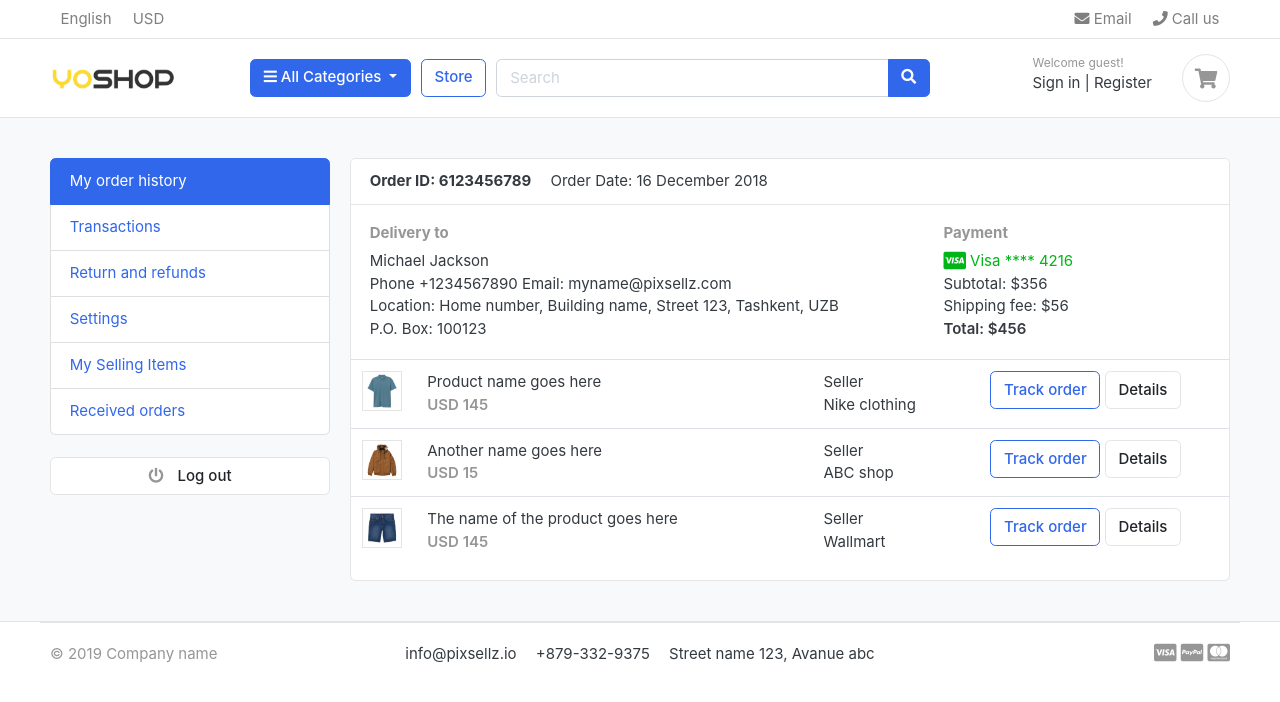
After one commit to oybek703/yo_shop, a Django app: template templates/accounts/dashboard.html in a window 1280 px wide. The commit adds this page. Shown: the top 702 px of the page. Run offline with Django 3.2, Linux system fonts and the light colour scheme; the template is opened without the code that fills it, so the values that code supplies are empty; some libraries are stand-ins or nearby versions; some web fonts are replaced.

Commit message:
dashboard template added

```diff
--- a/accounts/urls.py
+++ b/accounts/urls.py
@@ -2,8 +2,10 @@ from django.urls import path
 from . import views
 
 urlpatterns = [
+    path('', views.dashboard, name='dashboard'),
     path('register/', views.register, name='register'),
     path('login/', views.login, name='login'),
     path('logout/', views.logout, name='logout'),
+    path('dashboard/', views.dashboard, name='dashboard'),
     path('activate/<uidb64>/<token>', views.activate, name='activate')
 ]
--- /dev/null
+++ b/templates/accounts/dashboard.html
@@ -0,0 +1,103 @@
+{% extends 'base.html' %}
+{% block content %}
+    <!-- ========================= SECTION CONTENT ========================= -->
+    <section class="section-conten padding-y bg">
+        <div class="container">
+            {% include 'includes/alert.html' %}
+            <div class="row">
+                <aside class="col-md-3">
+                    <!--   SIDEBAR   -->
+                    <ul class="list-group">
+                        <a class="list-group-item active" href="#"> My order history </a>
+                        <a class="list-group-item" href="#"> Transactions </a>
+                        <a class="list-group-item" href="#"> Return and refunds </a>
+                        <a class="list-group-item" href="#">Settings </a>
+                        <a class="list-group-item" href="#"> My Selling Items </a>
+                        <a class="list-group-item" href="#"> Received orders </a>
+                    </ul>
+                    <br>
+                    <a class="btn btn-light btn-block" href="{% url 'logout' %}"> <i class="fa fa-power-off"></i> <span
+                            class="text">Log out</span>
+                    </a>
+                    <!--   SIDEBAR .//END   -->
+                </aside>
+                <main class="col-md-9">
+                    <article class="card">
+                        <header class="card-header">
+                            <strong class="d-inline-block mr-3">Order ID: 6123456789</strong>
+                            <span>Order Date: 16 December 2018</span>
+                        </header>
+                        <div class="card-body">
+                            <div class="row">
+                                <div class="col-md-8">
+                                    <h6 class="text-muted">Delivery to</h6>
+                                    <p>Michael Jackson <br>
+                                        Phone +1234567890 Email: myname@pixsellz.com <br>
+                                        Location: Home number, Building name, Street 123, Tashkent, UZB <br>
+                                        P.O. Box: 100123
+                                    </p>
+                                </div>
+                                <div class="col-md-4">
+                                    <h6 class="text-muted">Payment</h6>
+                                    <span class="text-success">
+						<i class="fab fa-lg fa-cc-visa"></i>
+					    Visa  **** 4216
+					</span>
+                                    <p>Subtotal: $356 <br>
+                                        Shipping fee: $56 <br>
+                                        <span class="b">Total:  $456 </span>
+                                    </p>
+                                </div>
+                            </div> <!-- row.// -->
+                        </div> <!-- card-body .// -->
+                        <div class="table-responsive">
+                            <table class="table table-hover">
+                                <tr>
+                                    <td width="65">
+                                        <img src="../images/items/1.jpg" class="img-xs border">
+                                    </td>
+                                    <td>
+                                        <p class="title mb-0">Product name goes here </p>
+                                        <var class="price text-muted">USD 145</var>
+                                    </td>
+                                    <td> Seller <br> Nike clothing</td>
+                                    <td width="250"><a href="#" class="btn btn-outline-primary">Track order</a> <a
+                                            href="#" class="btn btn-light"> Details </a></td>
+                                </tr>
+                                <tr>
+                                    <td>
+                                        <img src="../images/items/2.jpg" class="img-xs border">
+                                    </td>
+                                    <td>
+                                        <p class="title mb-0">Another name goes here </p>
+                                        <var class="price text-muted">USD 15</var>
+                                    </td>
+                                    <td> Seller <br> ABC shop</td>
+                                    <td><a href="#" class="btn btn-outline-primary">Track order</a> <a href="#"
+                                                                                                       class="btn btn-light">
+                                        Details </a></td>
+                                </tr>
+                                <tr>
+                                    <td>
+                                        <img src="../images/items/3.jpg" class="img-xs border">
+                                    </td>
+                                    <td>
+                                        <p class="title mb-0">The name of the product goes here </p>
+                                        <var class="price text-muted">USD 145</var>
+                                    </td>
+                                    <td> Seller <br> Wallmart</td>
+                                    <td><a href="#" class="btn btn-outline-primary">Track order</a> <a href="#"
+                                                                                                       class="btn btn-light">
+                                        Details </a></td>
+                                </tr>
+                            </table>
+                        </div> <!-- table-responsive .end// -->
+                    </article> <!-- order-group.// -->
+                </main>
+            </div> <!-- row.// -->
+        </div>
+
+
+    </section>
+    <!-- ========================= SECTION CONTENT END// ========================= -->
+{% endblock %}
--- a/templates/accounts/login.html
+++ b/templates/accounts/login.html
@@ -23,7 +23,7 @@
                         {% csrf_token %}
                         <div class="form-group">
                             <input type="email" class="form-control" name="email" placeholder="Email Address">
-                        </div> <!-- form-group// -->
+                        </div> <!-- for     m-group// -->
                         <div class="form-group">
                             <input type="password" class="form-control" name="password" placeholder="Password">
                         </div> <!-- form-group// -->
--- a/templates/includes/_header.html
+++ b/templates/includes/_header.html
@@ -87,7 +87,7 @@
                             <div class="widget-header">
                                 <small class="title text-muted">Welcome {{ user.first_name }}!</small>
                                 <div>
-                                    <a href="#">Dashboard</a> <span class="dark-transp"> | </span>
+                                    <a href="{% url 'dashboard' %}">Dashboard</a> <span class="dark-transp"> | </span>
                                     <a href="{% url 'logout' %}"> Logout</a>
                                 </div>
                             </div>
```
Also changed, not shown: accounts/views.py (+9 -3 lines).
